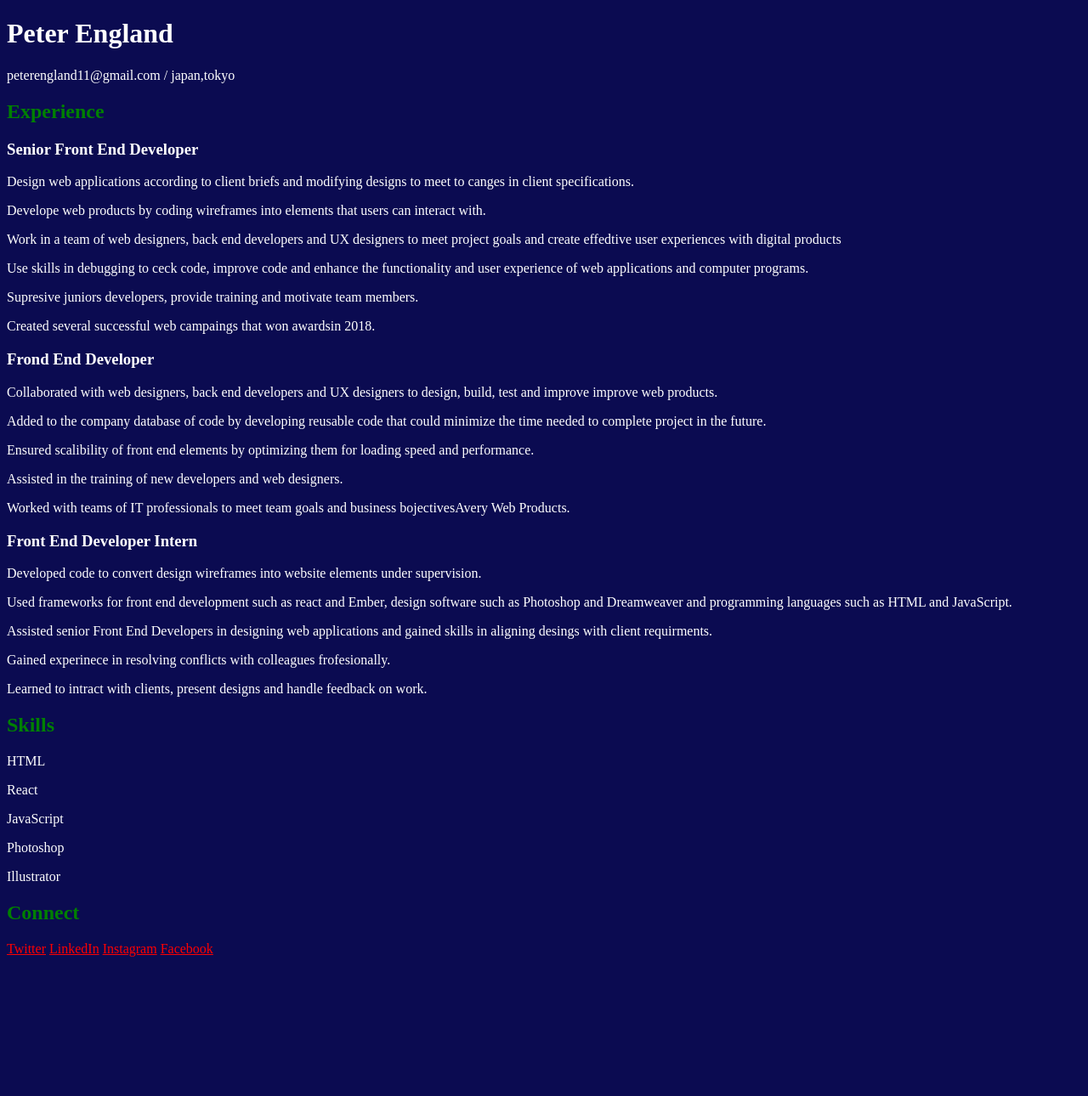
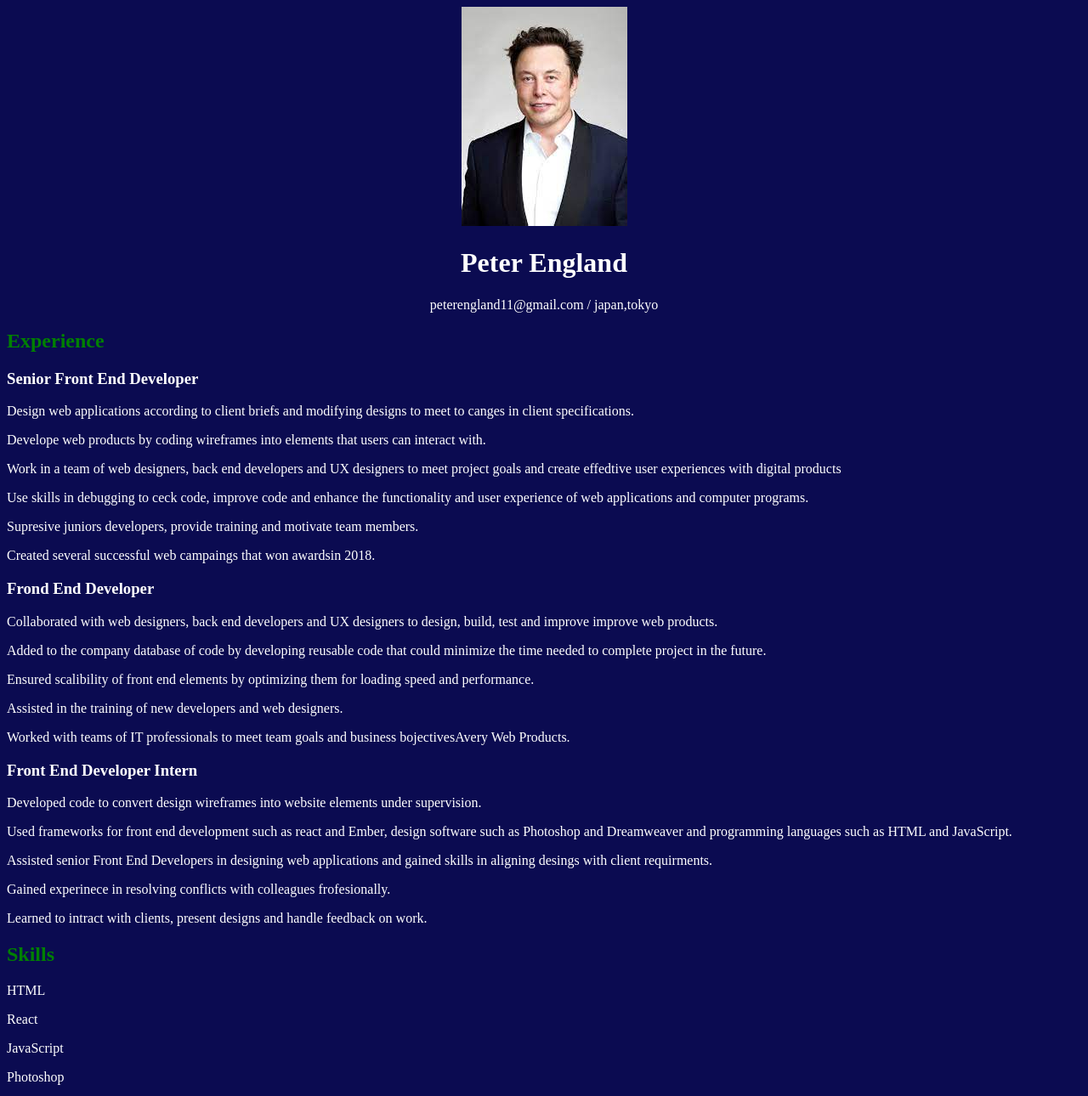
Before and after one commit to Sanjeev110592/Introduction_to_html_css, a plain HTML site: page index.html in a window 1280 px wide. Shown: the top 1290 px of the page at 85% size. Before the commit the page ends 1134 px from the top, so only its background shows below. Drawn offline with Linux system fonts and the light colour scheme.

Commit message:
Protfolio with picture

```diff
--- a/index.html
+++ b/index.html
@@ -8,7 +8,8 @@
     <link rel="stylesheet" href="style.css">
 </head>
 <body>
-    <header>
+    <header class="header">
+        <img src="Elanmuk.jpeg" alt="Peter image">
         <h1>Peter England</h1>
         <p> peterengland11@gmail.com / japan,tokyo</p>
     </header>
@@ -42,8 +43,8 @@
         <p>Photoshop</p>
         <p>Illustrator</p>
     </section>
-    <footer>
-        <h2>Connect</h2>
+    <footer class="footer">
+        <!-- <h2>Connect</h2> -->
         <a href="#">Twitter</a>
         <a href="#">LinkedIn</a>
         <a href="#">Instagram</a>
--- a/style.css
+++ b/style.css
@@ -8,3 +8,10 @@ h2{
 a{
     color: red;
 }
+.header{
+    text-align: center;
+}
+.footer{
+    background-color: rgb(5, 5, 34);
+    text-align: center;
+}
```
Also changed, not shown: Elanmuk.jpeg (added).
